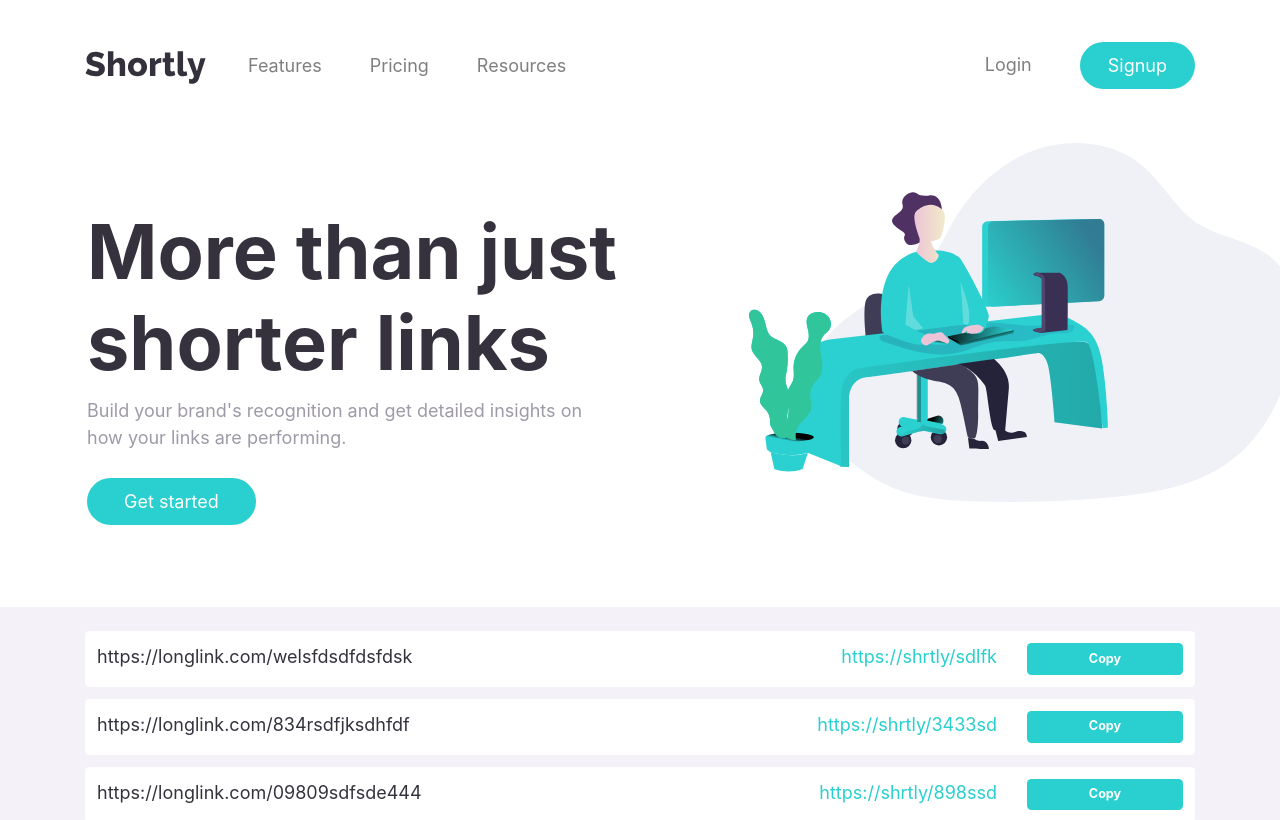
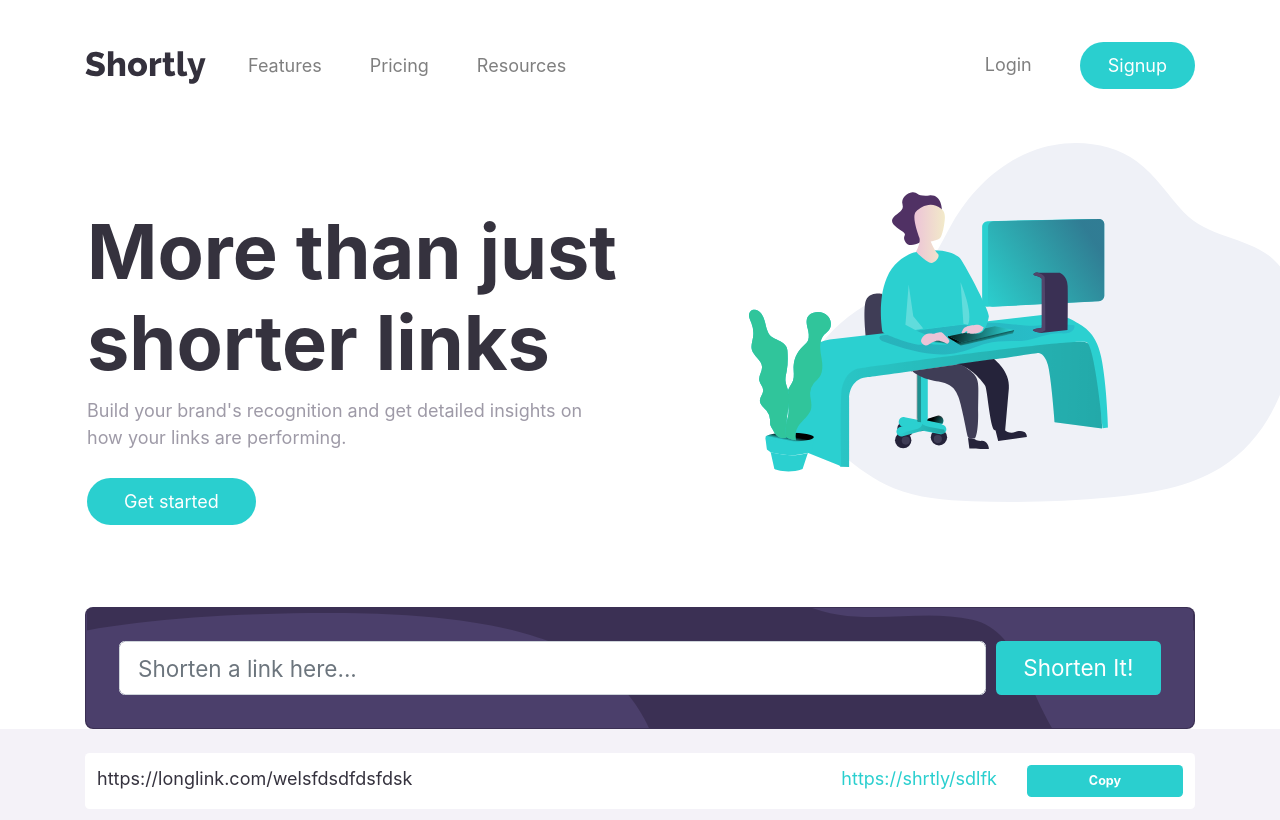
Before and after one commit to codedpills/shortly-nextjs, a Next.js app: page / in a window 1280 px wide. Shown: the top 820 px of the page. Built offline with nearby package versions, Linux system fonts and the light colour scheme.

Commit message:
add component for link shortening feature

```diff
--- a/components/linkshortner/LinkShortner.tsx
+++ b/components/linkshortner/LinkShortner.tsx
@@ -1,6 +1,7 @@
 import Container from "react-bootstrap/Container";
 
 import ShortLinkList from "./shortlink-list/ShortLinkList";
+import ShortLinkFormWrapper from "./shortlinkform-wrapper/ShortLinkFormWrapper";
 
 import linkShortnerStyles from "./LinkShortner.module.scss";
 
@@ -25,7 +26,11 @@ const sampleLinks = [
 const LinkShortner = () => {
   return (
     <div className={linkShortnerStyles.root}>
-      <div className={linkShortnerStyles.formcontainer}></div>
+      <div className={linkShortnerStyles.whitebg}></div>
+      <div className={linkShortnerStyles.neutralgraybg}></div>
+      <Container className={linkShortnerStyles.wrappercontainer}>
+        <ShortLinkFormWrapper />
+      </Container>
       <div className={linkShortnerStyles.shortlinkscontainer}>
         <Container>
           <ShortLinkList shortlinks={sampleLinks} />
```
